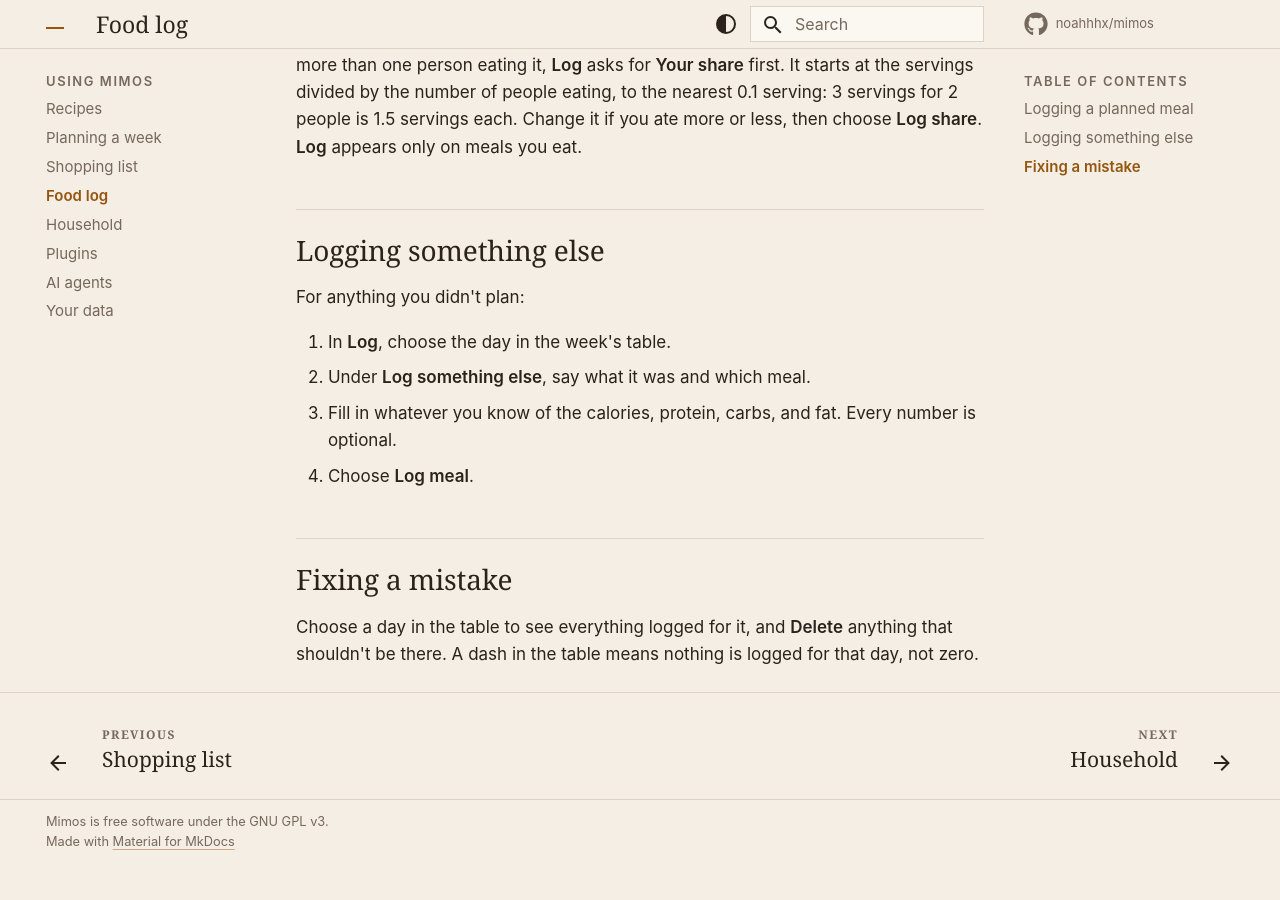
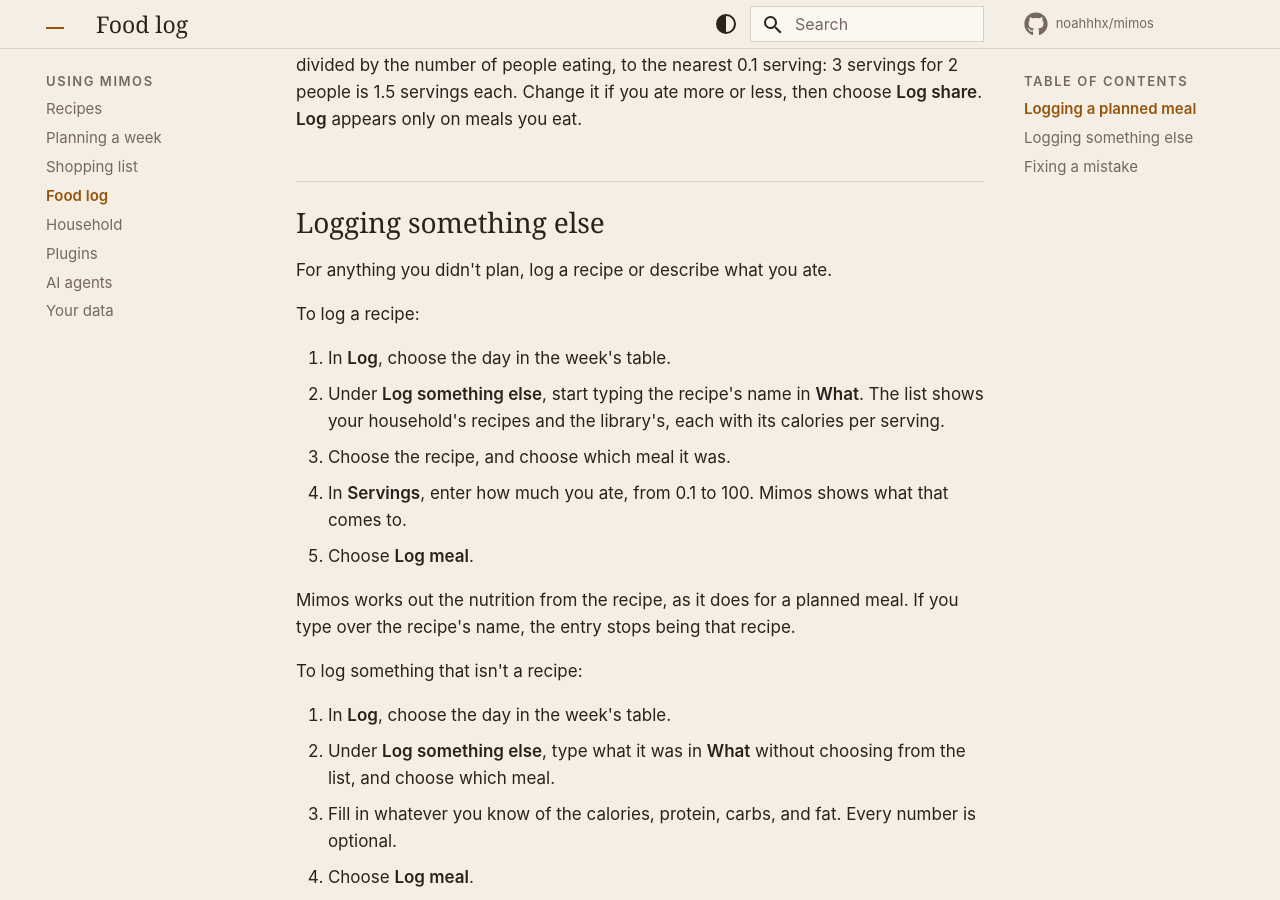
Before and after one commit to noahhhx/mimos, an MkDocs documentation site: the page built from docs/guide/log.md, in a window 1280 px wide and 900 px high, scrolled down 1337 px. Built offline with MkDocs 1.6.1 and Material for MkDocs 9.7.7, drawn with Linux system fonts in a browser that asks for light colours; comment, search, counter and statistics services are not loaded; before the commit the page ends 2202 px from its top, so only the background shows below that.

Commit message:
docs: log a recipe from the log page

```diff
--- a/docs/guide/log.md
+++ b/docs/guide/log.md
@@ -21,10 +21,28 @@ share**. **Log** appears only on meals you eat.
 
 ## Logging something else
 
-For anything you didn't plan:
+For anything you didn't plan, log a recipe or describe what you ate.
+
+To log a recipe:
 
 1. In **Log**, choose the day in the week's table.
-2. Under **Log something else**, say what it was and which meal.
+2. Under **Log something else**, start typing the recipe's name in
+   **What**. The list shows your household's recipes and the library's,
+   each with its calories per serving.
+3. Choose the recipe, and choose which meal it was.
+4. In **Servings**, enter how much you ate, from 0.1 to 100. Mimos shows
+   what that comes to.
+5. Choose **Log meal**.
+
+Mimos works out the nutrition from the recipe, as it does for a planned
+meal. If you type over the recipe's name, the entry stops being that
+recipe.
+
+To log something that isn't a recipe:
+
+1. In **Log**, choose the day in the week's table.
+2. Under **Log something else**, type what it was in **What** without
+   choosing from the list, and choose which meal.
 3. Fill in whatever you know of the calories, protein, carbs, and fat.
    Every number is optional.
 4. Choose **Log meal**.
```
Also changed, not shown: docs/assets/screenshots/log.png.
